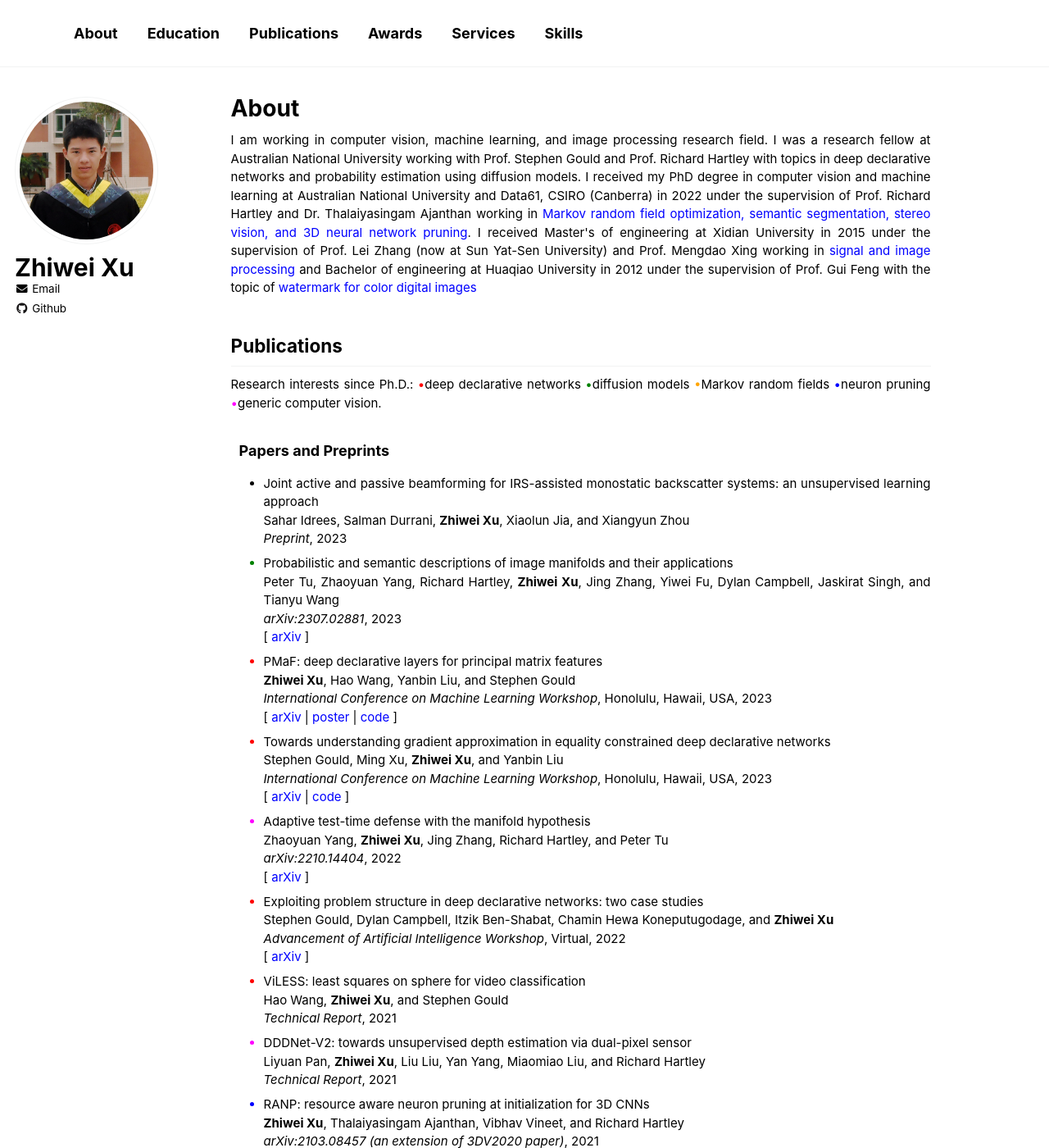
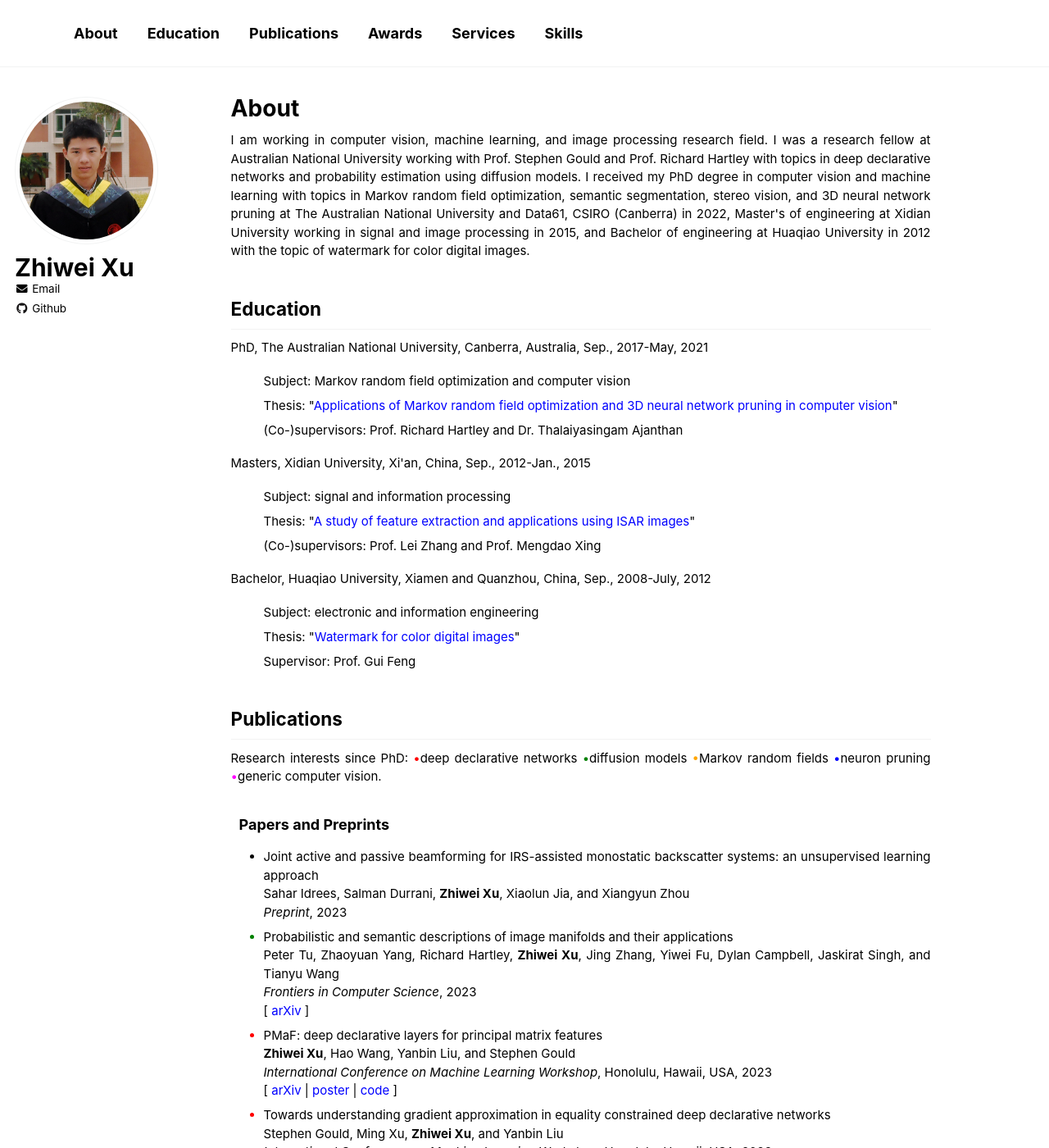
Before and after one commit to zwxu064/zwxu064.github.io, a Jekyll site: the page built from _pages/about.html, in a window 1280 px wide and 1400 px high. Shown: the whole window at 82% size. Built offline with Jekyll 4.4.1, drawn with Linux system fonts in a browser that asks for light colours; some of the changed text lies outside the part shown.

Commit message:
Update about.html

```diff
--- a/_pages/about.html
+++ b/_pages/about.html
@@ -13,22 +13,37 @@ redirect_from:
   and <a style="color: inherit;" href="http://users.cecs.anu.edu.au/~hartley/" target="_blank">Prof. Richard Hartley</a> with topics in
   <a style="color: inherit;" href="https://github.com/anucvml/ddn" target="_blank">deep declarative networks</a>
   and probability estimation using diffusion models.
-  I received my PhD degree in computer vision and machine learning at Australian National University and Data61, CSIRO (Canberra) in 2022 under
-  the supervision of <a style="color: inherit; " href="http://users.cecs.anu.edu.au/~hartley/" target="_blank">Prof. Richard Hartley</a>
-  and <a style="color: inherit;" href="https://tajanthan.github.io/" target="_blank">Dr. Thalaiyasingam Ajanthan</a>
-  working in
-  <a href="https://openresearch-repository.anu.edu.au/handle/1885/258295", target="_blank">Markov random field optimization, semantic segmentation, stereo vision, and 3D neural network pruning</a>.
-  I received Master's of engineering at Xidian University in 2015 under the supervision of
-  <a style="color: inherit;" href="https://sece.sysu.edu.cn/szll/js/zngz/1361657.htm" target="_blank">Prof. Lei Zhang</a> (now at Sun Yat-Sen University)
-  and <a style="color: inherit;" href="https://web.xidian.edu.cn/mdxing/" target="_blank">Prof. Mengdao Xing</a>
-  working in <a href="../files/Postgraduate_Dissertation.pdf", target="_blank">signal and image processing</a>
-  and Bachelor of engineering at Huaqiao University in 2012 under the supervision of
-  <a style="color: inherit;" href="https://eee.hqu.edu.cn/info/1194/4370.htm" target="_blank">Prof. Gui Feng</a>
-  with the topic of <a href="../files/Undergraduate_Dissertation.pdf", target="_blank">watermark for color digital images</a>
+  I received my PhD degree in computer vision and machine learning with topics in Markov random field optimization, semantic segmentation, stereo vision, and 3D neural network pruning
+  at The Australian National University and Data61, CSIRO (Canberra) in 2022, Master's of engineering at Xidian University
+  working in signal and image processing in 2015,
+  and Bachelor of engineering at Huaqiao University in 2012 with the topic of watermark for color digital images.
   </p>
 
+<h2 id="education">Education</h2>
+<div>PhD, The Australian National University, Canberra, Australia, Sep., 2017-May, 2021</div>
+<ul style="list-style-type:none;">
+  <li>Subject: Markov random field optimization and computer vision
+  <li>Thesis: "<a href="https://openresearch-repository.anu.edu.au/handle/1885/258295", target="_blank">Applications of Markov random field optimization
+    and 3D neural network pruning in computer vision</a>"
+  <li>(Co-)supervisors: <a style="color: inherit;"  href="http://users.cecs.anu.edu.au/~hartley/" target="_blank">Prof. Richard Hartley</a> and <a style="color: inherit;" href="https://tajanthan.github.io/" target="_blank">Dr. Thalaiyasingam Ajanthan</a>
+</ul>
+
+<div>Masters, Xidian University, Xi'an, China, Sep., 2012-Jan., 2015</div>
+<ul style="list-style-type:none;">
+  <li>Subject: signal and information processing
+  <li>Thesis: "<a href="../files/Postgraduate_Dissertation.pdf", target="_blank">A study of feature extraction and applications using ISAR images</a>"
+  <li>(Co-)supervisors: <a style="color: inherit;" href="https://sece.sysu.edu.cn/szll/js/zngz/1361657.htm" target="_blank">Prof. Lei Zhang</a> and <a style="color: inherit;" href="https://web.xidian.edu.cn/mdxing/" target="_blank">Prof. Mengdao Xing</a>
+</ul>
+
+<div>Bachelor, Huaqiao University, Xiamen and Quanzhou, China, Sep., 2008-July, 2012</div>
+<ul style="list-style-type:none;">
+  <li>Subject: electronic and information engineering
+  <li>Thesis: "<a href="../files/Undergraduate_Dissertation.pdf", target="_blank">Watermark for color digital images</a>"
+  <li>Supervisor: <a style="color: inherit;" href="https://eee.hqu.edu.cn/info/1194/4370.htm" target="_blank">Prof. Gui Feng</a>
+</ul>
+
 <h2 id="publications">Publications</h2>
-  <div>Research interests since Ph.D.: <span style="color:red">&#x2022;</span>deep declarative networks
+  <div>Research interests since PhD: <span style="color:red">&#x2022;</span>deep declarative networks
     <span style="color:green">&#x2022;</span>diffusion models
     <span style="color:orange">&#x2022;</span>Markov random fields
     <span style="color:blue">&#x2022;</span>neuron pruning
@@ -45,7 +60,7 @@ redirect_from:
   <li style="color:green"><div><span style="color:black">Probabilistic and semantic descriptions of image manifolds and their applications</span></div>
       <div><span style="color:black">Peter Tu, Zhaoyuan Yang, Richard Hartley, <strong>Zhiwei Xu</strong>, Jing Zhang, Yiwei Fu,
 	  Dylan Campbell, Jaskirat Singh, and Tianyu Wang</span></div>
-      <div><span style="color:black"><i>arXiv:2307.02881</i>, 2023</span></div>
+      <div><span style="color:black"><i>Frontiers in Computer Science</i>, 2023</span></div>
       <div><span style="color:black">[ <a href="https://arxiv.org/abs/2307.02881" target="_blank">arXiv</a> ]</span></div>
   </li>
 
@@ -201,7 +216,7 @@ redirect_from:
   <ul>
     <li><div>Best student paper award on international conference on 3D vision, 2020</div>
 
-    <li><div>Data61 Ph.D. scholarship, 2017-2021</div>
+    <li><div>Data61 PhD scholarship, 2017-2021</div>
 
     <li><div>Data61 research project award, 2017-2021</div>
 
```
